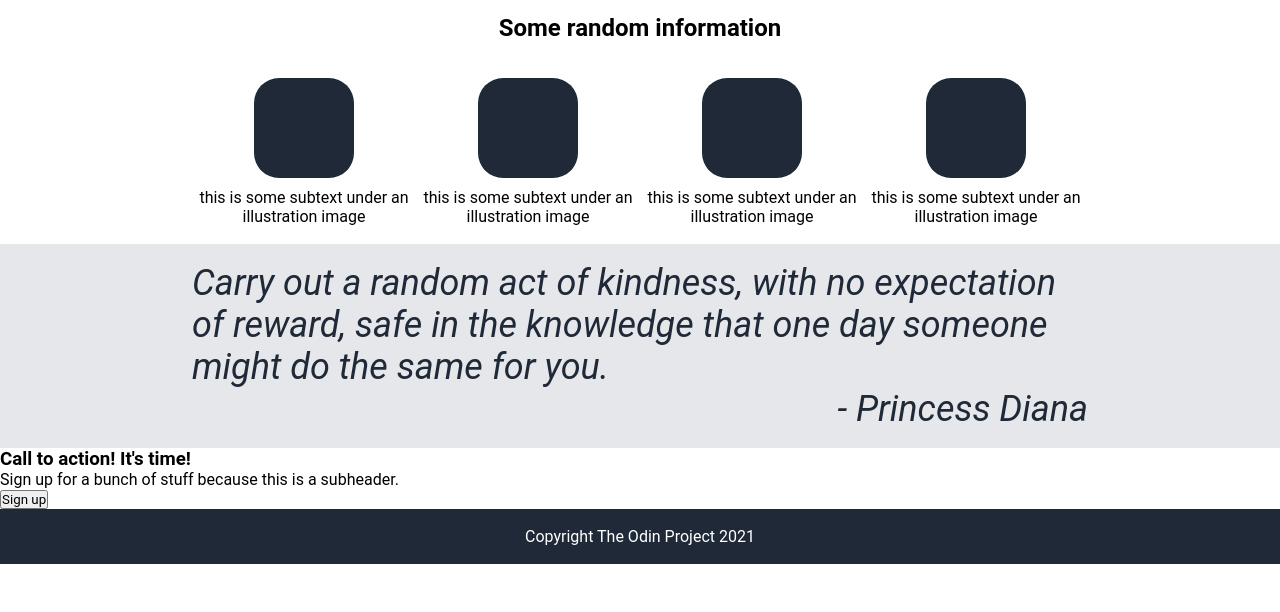
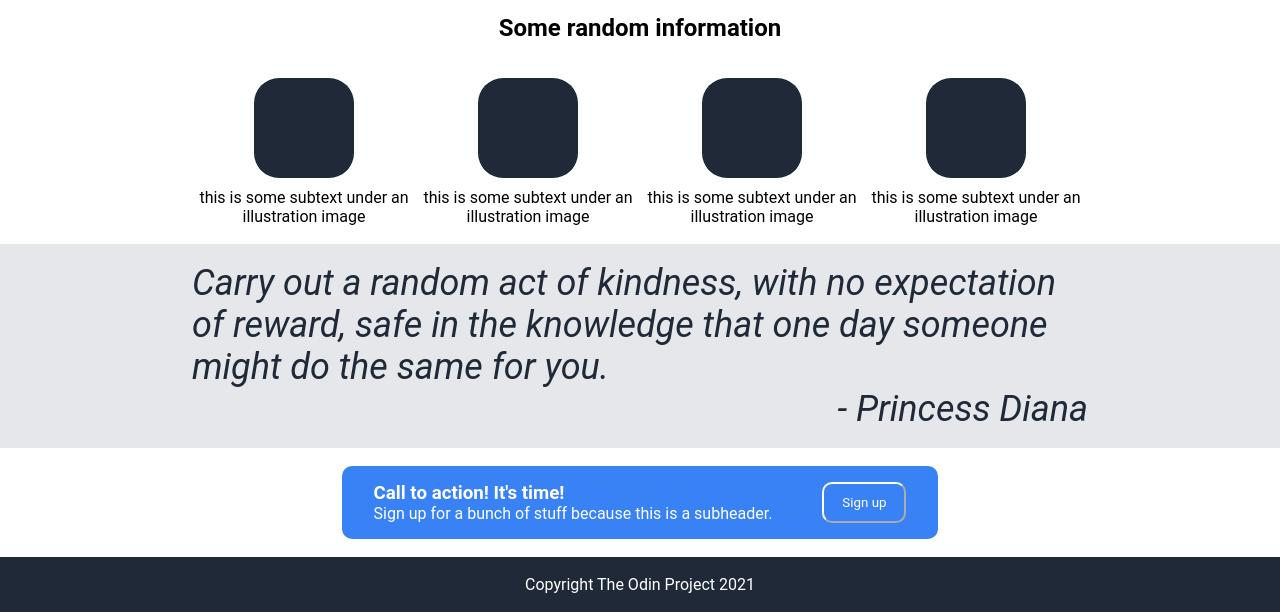
Before and after one commit to mhartmann925/top-landing-page, a plain HTML site: page index.html in a window 1280 px wide. Shown: the part 341-953 px from the top of the page. Before the commit the page ends 905 px from the top, so only its background shows below. Drawn offline with Linux system fonts and the light colour scheme.

Commit message:
Update styling for CTA block section

```diff
--- a/style.css
+++ b/style.css
@@ -124,3 +124,27 @@ a {
 .quote-author {
     text-align: right;
 }
+
+.cta-block {
+    display: flex;
+    justify-content: center;
+    align-items: center;
+    padding: 18px;
+}
+
+.cta-module {
+    background-color: #3882f6;
+    padding: 16px 32px;
+    display: flex;
+    gap: 50px;
+    border-radius: 10px;
+    color: white;
+}
+
+.cta {
+    color: white;
+    background-color: transparent;
+    border-radius: 10px;
+    border-color: white;
+    padding: 6px 18px;
+}
```
